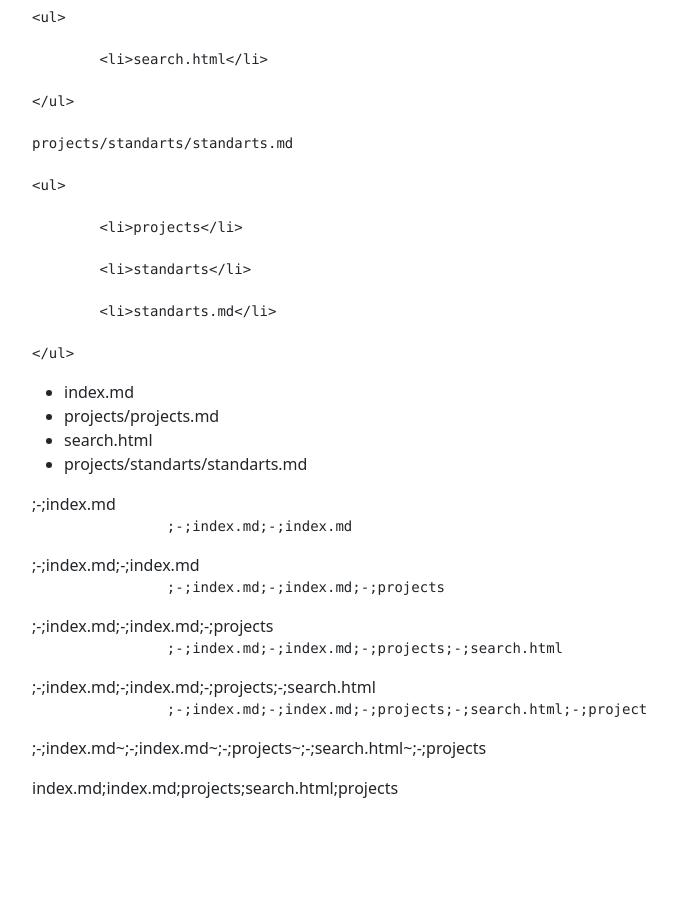
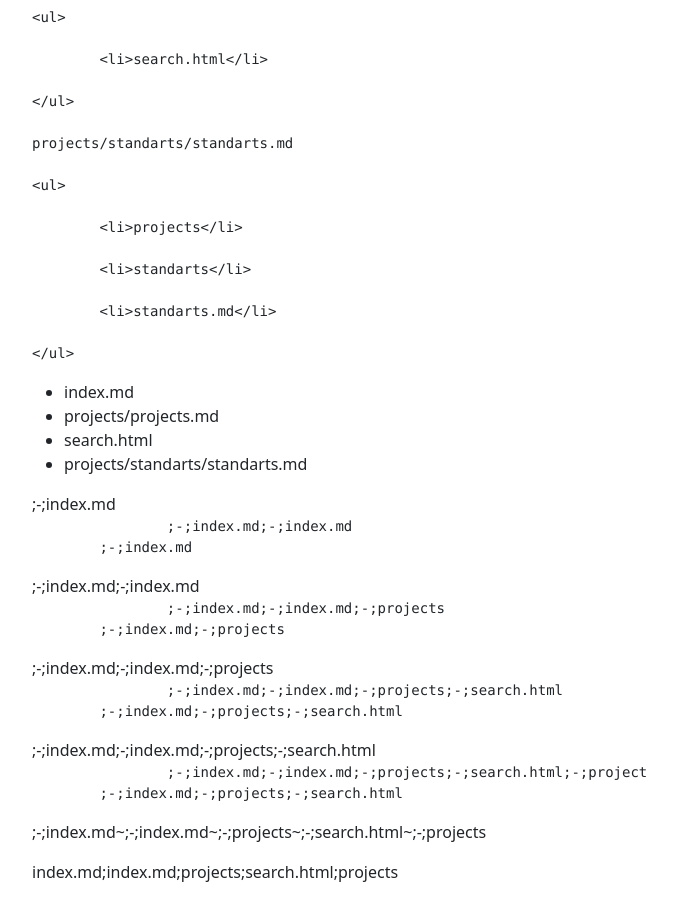
Before and after one commit to Soraxem/website-test, a Jekyll site: the page built from index.md, in a window 1280 px wide and 900 px high, scrolled down 589 px. Shown: the whole window, without its empty margins (300-974 px from the left). Built offline with Jekyll 4.4.1, drawn with Linux system fonts in a browser that asks for light colours; before the commit the page ends 1405 px from its top, so only the background shows below that.

Commit message:
Update index.md

```diff
--- a/index.md
+++ b/index.md
@@ -34,6 +34,7 @@ This is my personal website, here a huge part of my knowledge base is published.
  		{% assign dir = pat | split: "/" | first %}
    		{{ dirs | split: "~" }}
      		{{ dirs | append: "~" | append: dir | split: "~" }}
+		{{ dirs | append: "~" | append: dir | split: "~" | uniq }}
  		{% unless dirs | split: "~" == dirs | append: "~" | append: dir | split: "~" | uniq %}
 	 		{% assign dirs = dirs | append: "~" | append: dir %}
     		{% endunless %}
```
